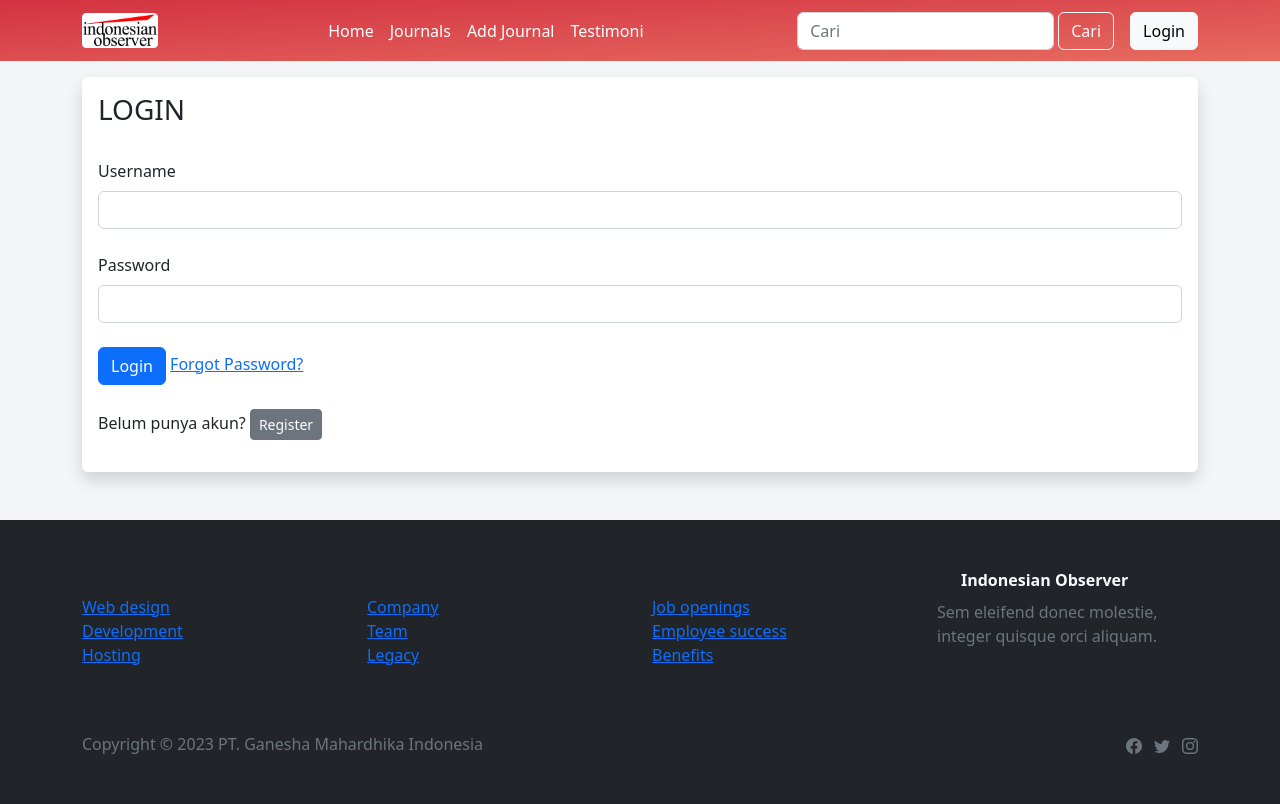
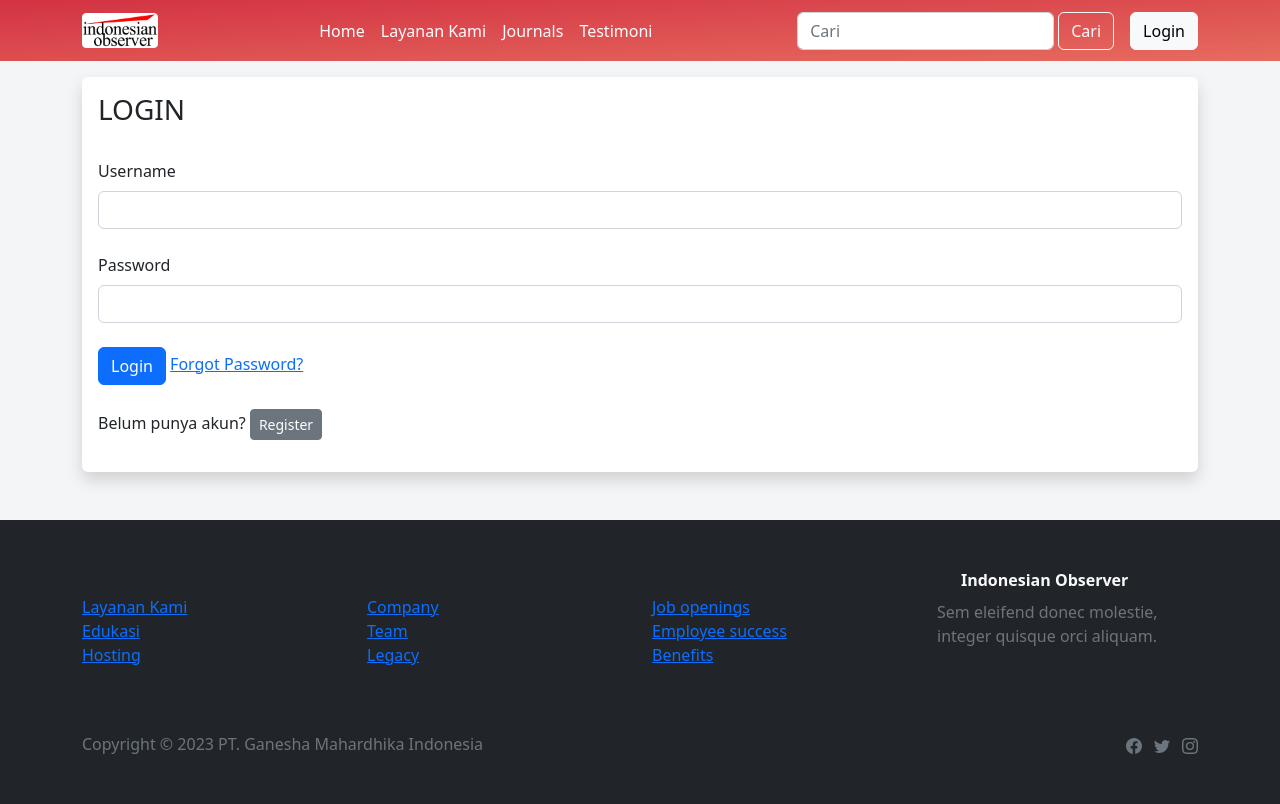
Before and after one commit to KevinMarcelino5/IndonesianObserver-Flask, a Flask app: a page that uses templates/base.html in a window 1280 px wide. Run offline with Flask 3, Linux system fonts and the light colour scheme; parts of the project's set-up code (start-up, migrations or seed data) failed here and were passed over; some libraries are stand-ins or nearby versions.

Commit message:
add model.edukasi,layanan

```diff
--- a/app.py
+++ b/app.py
@@ -175,6 +175,7 @@ def logout():
     flash('you have been logged out! Terima kasih sudah mampir')
     return redirect(url_for('login'))
 
+
 # create dashboard page
 @app.route('/dashboard', methods=['GET','POST'])
 @login_required
@@ -182,30 +183,167 @@ def dashboard():
     return render_template('dashboard.html', judul='Dashboard')
 
 
-# Delete Journal
-@app.route('/journals/delete/<int:id>')
+# update edukasi
+@app.route('/edukasi/edit/<int:id>', methods=['GET','POST'])
 @login_required
-def delete_journal(id):
-    journal_to_delete = Journals.query.get_or_404(id)
-    id = current_user.id
+def edit_edukasi(id):
+    edukasi = Edukasi.query.get_or_404(id)
+    form = EdukasiForm()
 
-    if id == journal_to_delete.penulis.id:
+    if form.validate_on_submit():
+        edukasi.title = form.title.data
+        edukasi.subtitle = form.subtitle.data
+        edukasi.content = form.content.data
+        # update database
+        db.session.add(edukasi)
+        db.session.commit()
+        flash('Layanan has been edited')
+        return redirect( url_for('edukasi', id=edukasi.id) )
+
+    if current_user.admin:
+        form.title.data = edukasi.title
+        form.subtitle.data = edukasi.subtitle
+        form.content.data = edukasi.content
+        return render_template('edit_edukasi.html', form=form)
+    else:
+        flash('Anda tidak berwenang untuk menyunting halaman ini')
+        return redirect(url_for('edukasi'))
+
+# Delete Layanan
+@app.route('/edukasi/delete/<int:id>')
+@login_required
+def delete_edukasi(id):
+    edukasi_to_delete = Edukasi.query.get_or_404(id)
+
+    if current_user.admin:
         try:
-            db.session.delete(journal_to_delete)
+            db.session.delete(edukasi_to_delete)
             db.session.commit()
 
-            flash('jurnal sudah dihapus')
-            journals = Journals.query.order_by(Journals.id)
-            return render_template('journals.html', journals=journals)
+            flash('Edukasi sudah dihapus')
+            return redirect( url_for('edukasi'))
 
         except:
-            flash('whoops, ada masalah untuk menghapus jurnal, cobalagi')
-            journals = Journals.query.order_by(Journals.id)
-            return render_template('journals.html', journals=journals)
+            flash('whoops, ada masalah untuk menghapus edukasi, cobalagi')
+            return redirect( url_for('edukasi'))
     else:
         flash('Anda tidak berwenang untuk menghapus journal ini')
-        journals = Journals.query.order_by(Journals.id)
-        return render_template('journals.html', journals=journals)
+        return redirect( url_for('edukasi'))
+
+# lihat edukasi
+@app.route('/edukasi/<int:id>')
+def poinEdukasi(id):
+    edukasi = Edukasi.query.get_or_404(id)
+    return render_template('poinEdukasi.html', edukasi=edukasi, judul=edukasi.title)
+
+# Show edukasi
+@app.route('/edukasi', methods=['GET','POST'])
+def edukasi():
+    edukasi = Edukasi.query.order_by(Edukasi.id.desc())
+    return render_template('edukasi.html', edukasi=edukasi, judul='Edukasi')
+
+# create add edukasi page
+@app.route('/add_edukasi', methods=['GET','POST'])
+@login_required
+def add_edukasi():
+    form = EdukasiForm()
+
+    if form.validate_on_submit():
+        edukasi = Edukasi(title=form.title.data, subtitle=form.subtitle.data, content=form.content.data)
+        # Clear form
+        form.title.data = ''
+        form.subtitle.data = ''
+        form.content.data = ''
+        # add to db
+        db.session.add(edukasi)
+        db.session.commit()
+
+        flash("Layanan submitted successfully")
+        return redirect( url_for('index'))
+
+    return render_template('add_Edukasi.html', form=form, judul='Tambah Edukasi')
+
+
+
+# update layanan
+@app.route('/layanan/edit/<int:id>', methods=['GET','POST'])
+@login_required
+def edit_layanan(id):
+    layanan = LayananKami.query.get_or_404(id)
+    form = LayananForm()
+
+    if form.validate_on_submit():
+        layanan.title = form.title.data
+        layanan.subtitle = form.subtitle.data
+        layanan.content = form.content.data
+        # update database
+        db.session.add(layanan)
+        db.session.commit()
+        flash('Layanan has been edited')
+        return redirect( url_for('layanan', id=layanan.id) )
+
+    if current_user.admin:
+        form.title.data = layanan.title
+        form.subtitle.data = layanan.subtitle
+        form.content.data = layanan.content
+        return render_template('edit_layanan.html', form=form)
+    else:
+        flash('Anda tidak berwenang untuk menyunting halaman ini')
+        return redirect(url_for('layananKami'))
+
+# Delete Layanan
+@app.route('/layanan/delete/<int:id>')
+@login_required
+def delete_layanan(id):
+    layanan_to_delete = LayananKami.query.get_or_404(id)
+
+    if current_user.admin:
+        try:
+            db.session.delete(layanan_to_delete)
+            db.session.commit()
+
+            flash('layanan sudah dihapus')
+            return redirect( url_for('layanan'))
+
+        except:
+            flash('whoops, ada masalah untuk menghapus layanan, cobalagi')
+            return redirect( url_for('layanan'))
+    else:
+        flash('Anda tidak berwenang untuk menghapus journal ini')
+        return redirect( url_for('layanan'))
+
+# lihat layanan
+@app.route('/layanan/<int:id>')
+def layanan(id):
+    layanan = LayananKami.query.get_or_404(id)
+    return render_template('layanan.html', layanan=layanan, judul=layanan.title)
+
+# Show Layanan
+@app.route('/layanan', methods=['GET','POST'])
+def layananKami():
+    layanan = LayananKami.query.order_by(LayananKami.id.desc())
+    return render_template('layananKami.html', layanan=layanan, judul='Layanan Kami')
+
+# create add layanan page
+@app.route('/add_layanan', methods=['GET','POST'])
+@login_required
+def add_layanan():
+    form = LayananForm()
+
+    if form.validate_on_submit():
+        layanan = LayananKami(title=form.title.data, subtitle=form.subtitle.data, content=form.content.data)
+        # Clear form
+        form.title.data = ''
+        form.subtitle.data = ''
+        form.content.data = ''
+        # add to db
+        db.session.add(layanan)
+        db.session.commit()
+
+        flash("Layanan submitted successfully")
+        return redirect( url_for('layananKami'))
+
+    return render_template('add_layanan.html', form=form, judul='Tambah Layanan')
 
 
 # Delete Testimonial
@@ -303,7 +441,7 @@ def add_journal():
 
 @app.route('/journals')
 def journals():
-    journals = Journals.query.order_by(Journals.date_posted)
+    journals = Journals.query.order_by(Journals.date_posted.desc())
     # grab all journals from db
     return render_template('journals.html', journals=journals, judul='Journals')
 
@@ -311,6 +449,29 @@ def journals():
 def journal(id):
     journal = Journals.query.get_or_404(id)
     return render_template('journal.html', journal=journal, judul='Journal')
+
+# Delete Journal
+@app.route('/journals/delete/<int:id>')
+@login_required
+def delete_journal(id):
+    journal_to_delete = Journals.query.get_or_404(id)
+    id = current_user.id
+
+    if id == journal_to_delete.penulis.id or current_user.admin:
+        try:
+            db.session.delete(journal_to_delete)
+            db.session.commit()
+
+            flash('jurnal sudah dihapus')
+            return redirect( url_for('journals'))
+
+        except:
+            flash('whoops, ada masalah untuk menghapus jurnal, cobalagi')
+            return redirect( url_for('journals'))
+    else:
+        flash('Anda tidak berwenang untuk menghapus journal ini')
+        return redirect( url_for('journals'))
+
 
 # update journal
 @app.route('/journals/edit/<int:id>', methods=['GET','POST'])
@@ -330,7 +491,7 @@ def edit_journal(id):
         flash('Journal has been edited')
         return redirect( url_for('journal', id=journal.id) )
 
-    if current_user.id == journal.penulis_id:
+    if current_user.id == journal.penulis_id or current_user.admin:
         form.title.data = journal.title
         # form.author.data = journal.author
         form.slug.data = journal.slug
@@ -556,16 +717,20 @@ def name():
                            name = name,
                            form = form)
 
-# Create a Journal model
+# Create a Edukasi model
+class Edukasi(db.Model):
+    id = db.Column(db.Integer, primary_key=True)
+    content = db.Column(db.Text)
+    title = db.Column(db.String(255))
+    subtitle = db.Column(db.String(255))
+
+
+# Create a Layanan model
 class LayananKami(db.Model):
     id = db.Column(db.Integer, primary_key=True)
     content = db.Column(db.Text)
     title = db.Column(db.String(255))
     subtitle = db.Column(db.String(255))
-    # author = db.Column(db.String(255))
-    # date_posted = db.Column(db.DateTime, default=datetime.utcnow)
-    # foreign key to link users , refer to primary key from users
-    # penulis_id = db.Column(db.Integer, db.ForeignKey('users.id'))
 
 # Create a Journal model
 class Testimonials(db.Model):
--- a/static/css/style.css
+++ b/static/css/style.css
@@ -33,3 +33,17 @@ body{
     /* W3C, IE 10+/ Edge, Firefox 16+, Chrome 26+, Opera 12+, Safari 7+ */
     background: linear-gradient(to right bottom, rgb(211 50 66), rgb(229 98 85 / 94%))
     }
+
+.module-border-wrap {
+    /* max-width: 250px; */
+    /* padding: 1rem; */
+    /* position: relative; */
+    background: linear-gradient(to right bottom, rgb(221, 60, 55), rgb(229 98 85 / 94%));
+    padding: 5px;
+    border-radius: 1.5em;
+    }
+
+.module {
+    background: #f5f5f5;
+    border-radius: 1.4em;
+}
--- a/templates/base.html
+++ b/templates/base.html
@@ -26,8 +26,8 @@
                 <div class="col-sm-4 col-md-3 text-center text-lg-start d-flex flex-column">
                     <h3 class="fs-6 fw-bold">Services</h3>
                     <ul class="list-unstyled">
-                        <li><a href="#">Web design</a></li>
-                        <li><a href="#">Development</a></li>
+                        <li><a href="{{ url_for('layananKami') }}">Layanan Kami</a></li>
+                        <li><a href="{{ url_for('edukasi') }}">Edukasi</a></li>
                         <li><a href="https://www.hostinger.com">Hosting</a></li>
                     </ul>
                 </div>
--- a/templates/dashboard.html
+++ b/templates/dashboard.html
@@ -23,7 +23,7 @@
                           <div class="col-md-4 gradient-custom text-center text-white"
                             style="border-top-left-radius: 1rem; border-bottom-left-radius: 1rem;">
                             {% if current_user.profile_pic %}
-                              <img src="{{ url_for('static', filename='img/' + current_user.profile_pic )}}" alt="Avatar" class="img-fluid my-5" style="width: 80px;" />
+                              <img src="{{ url_for('static', filename='img/' + current_user.profile_pic )}}" alt="Avatar" class="img-fluid my-5 rounded-circle" style="width: 100px;" />
                             {% else %}
                               <img src="https://mdbcdn.b-cdn.net/img/Photos/new-templates/bootstrap-chat/ava1-bg.webp" alt="Avatar" class="img-fluid my-5" style="width: 80px;" />
                             {% endif %}
--- a/templates/journals.html
+++ b/templates/journals.html
@@ -31,7 +31,7 @@
                 <p class="journal-content">{{ journal.content[:200] | safe }}</p>
             </div>
             <a href="{{ url_for('journal', id=journal.id)}}" type="button" class="btn btn-outline-secondary btn-sm">Baca Lanjut</a>
-            {% if journal.penulis_id == current_user.id %}
+            {% if journal.penulis_id == current_user.id or current_user.admin %}
                 <a href="{{ url_for('edit_journal', id=journal.id)}}" type="button" class="btn btn-outline-info btn-sm">Edit Jurnal</a>
                 <!-- Button trigger modal -->
                 <a class="btn btn-outline-danger btn-sm" data-bs-toggle="modal" data-bs-target="#exampleModal{{ journal.id}}">
--- a/templates/navbar.html
+++ b/templates/navbar.html
@@ -11,8 +11,8 @@
                 <li class="nav-item"><a class="nav-link" href="projects.html">Projects</a></li> -->
                 <!-- <li class="nav-item"><a class="nav-link" href="products.html">Products</a></li> -->
                 <!-- <li class="nav-item"><a class="nav-link" href="team.html">Team</a></li> -->
+                <li class="nav-item"><a class="nav-link active" href="{{ url_for('layananKami') }}">Layanan Kami</a></li>
                 <li class="nav-item"><a class="nav-link active" href="{{ url_for('journals') }}">Journals</a></li>
-                <li class="nav-item"><a class="nav-link active" href="{{ url_for('add_journal') }}">Add Journal</a></li>
                 <li class="nav-item"><a class="nav-link active" href="{{ url_for('testimonials') }}">Testimoni</a></li>
                 <!-- <li class="nav-item"><a class="nav-link" href="{{ url_for('name') }}">Name</a></li> -->
             {% if current_user.is_authenticated %}
```
Also changed, not shown: migrations/versions/50a2cba48318_add_layanankami_model.py (added, +34 -0 lines), migrations/versions/d700835cddd9_add_edukasi_model.py (added, +34 -0 lines), templates/add_edukasi.html (added, +36 -0 lines), templates/add_layanan.html (added, +36 -0 lines), templates/edit_layanan.html (added, +38 -0 lines), templates/edukasi.html (added, +48 -0 lines), templates/layanan.html (added, +51 -0 lines), templates/layananKami.html (added, +53 -0 lines), templates/poinEdukasi.html (added, +51 -0 lines), webforms.py (+9 -1 lines).
